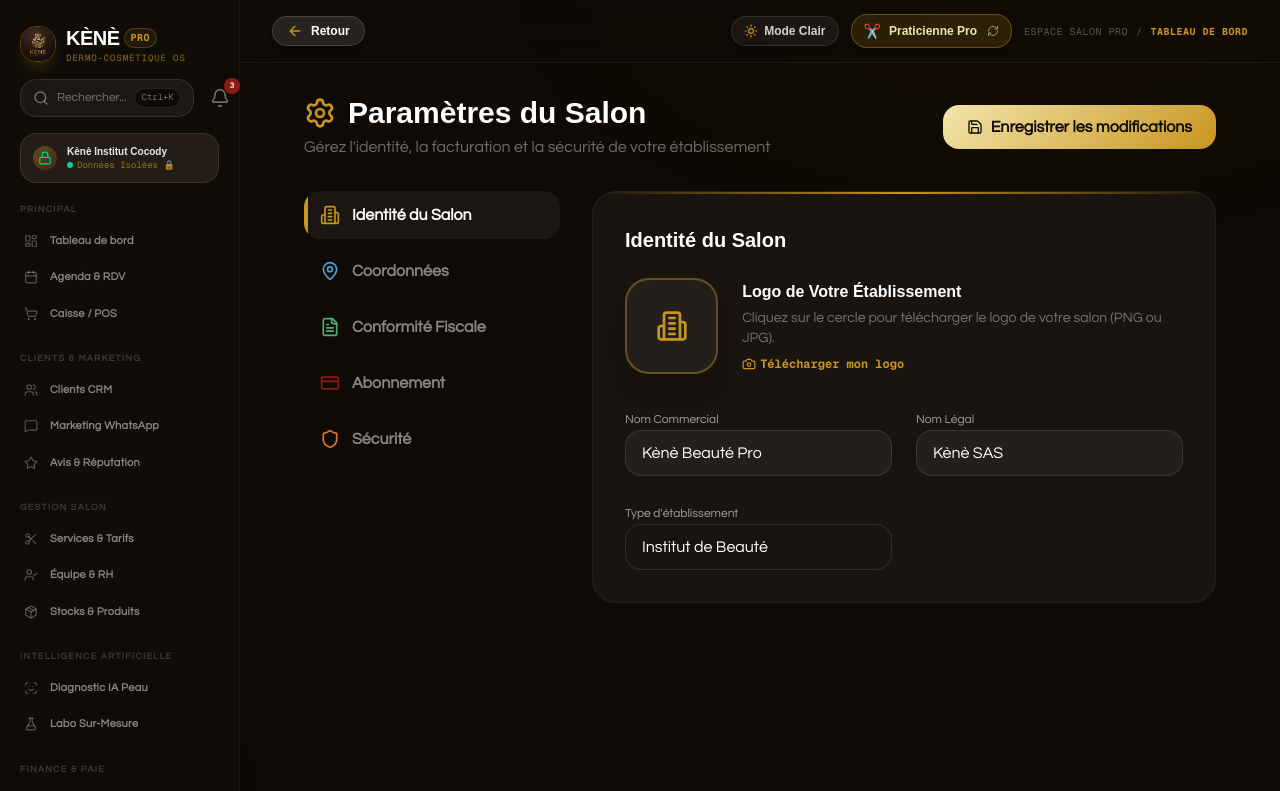
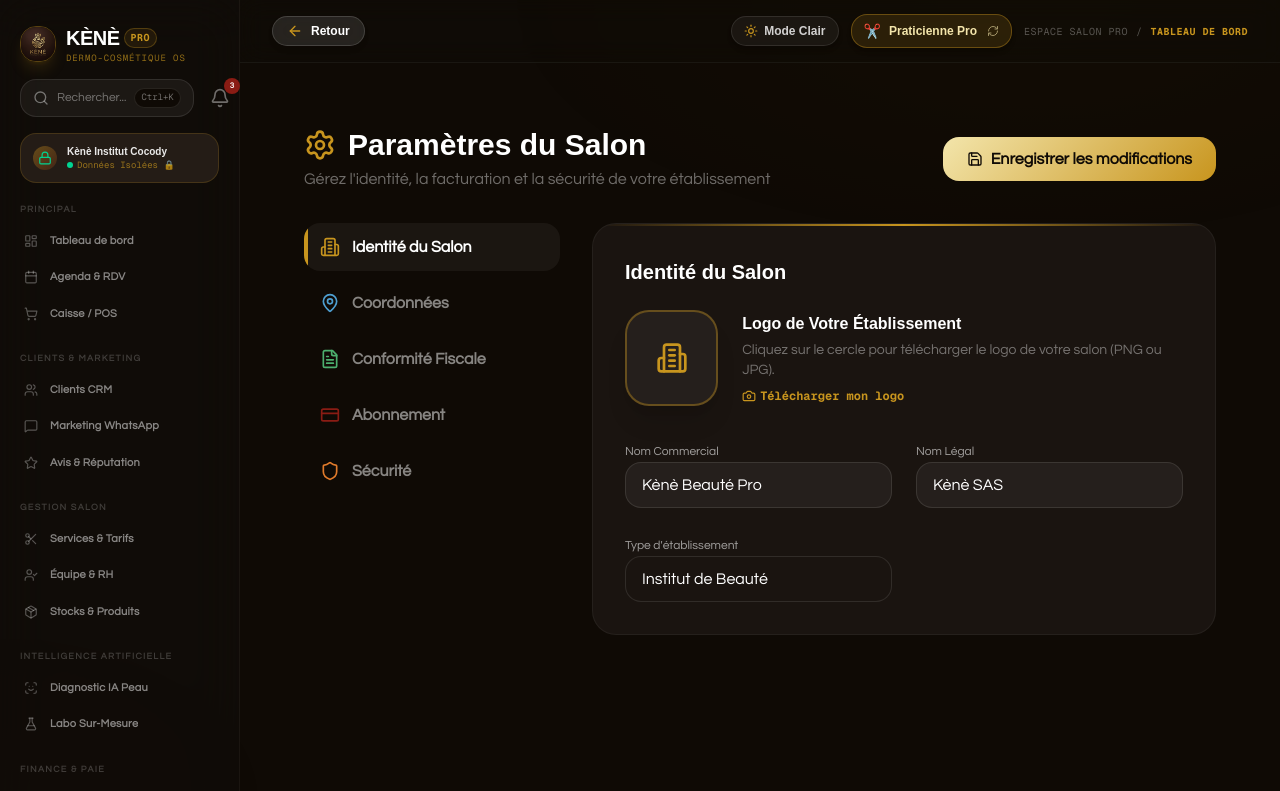
Before and after one commit to Fenezara/kene-os, a Next.js app: page /settings in a window 1280 px wide. Shown: the top 791 px of the page. Built offline with nearby package versions, Linux system fonts and the light colour scheme; a web font is replaced by a local one.

Commit message:
fix: Synchronize header navigation bar scrolling with page interface across all layouts

```diff
--- a/src/app/(client)/layout.tsx
+++ b/src/app/(client)/layout.tsx
@@ -41,8 +41,8 @@ export default function ClientLayout({
   return (
     <div className="min-h-screen bg-[#0F0A05] text-white flex flex-col font-sans selection:bg-[var(--gold-kene)] selection:text-[#0F0A05]">
 
-      {/* --- RESPONSIVE HEADER --- */}
-      <header className="h-16 bg-[#1A1410]/95 border-b border-white/10 px-4 md:px-8 flex items-center justify-between sticky top-0 z-50 backdrop-blur-md w-full shadow-lg">
+      {/* --- RESPONSIVE HEADER (SCROLLS NATURALLY WITH PAGE INTERFACE) --- */}
+      <header className="h-16 bg-[#1A1410] border-b border-white/10 px-4 md:px-8 flex items-center justify-between w-full shadow-lg z-30">
         <div className="max-w-7xl w-full mx-auto flex items-center justify-between">
 
           {/* Left Logo & Back Button */}
--- a/src/app/(pro)/layout.tsx
+++ b/src/app/(pro)/layout.tsx
@@ -172,8 +172,8 @@ export default function ProLayout({ children }: { children: React.ReactNode }) {
         </div>
       </aside>
 
-      {/* ─── MOBILE HEADER + DRAWER ─── */}
-      <div className="md:hidden fixed top-0 left-0 right-0 z-50 flex items-center justify-between px-4 h-14 bg-[#110D09]/90 backdrop-blur-xl border-b border-white/5">
+      {/* ─── MOBILE HEADER + DRAWER (SCROLLS NATURALLY WITH INTERFACE) ─── */}
+      <div className="md:hidden flex items-center justify-between px-4 h-14 bg-[#110D09] border-b border-white/5 w-full shrink-0 z-30">
         <div className="flex items-center gap-2">
           <button
             onClick={() => router.back()}
@@ -219,8 +219,8 @@ export default function ProLayout({ children }: { children: React.ReactNode }) {
         )}
       </AnimatePresence>
 
-      {/* ─── MAIN CONTENT ─── */}
-      <main className="relative z-10 flex-1 flex flex-col min-h-screen overflow-hidden">
+      {/* ─── MAIN CONTENT CONTAINER (SYNCHRONIZED SCROLL) ─── */}
+      <main className="relative z-10 flex-1 flex flex-col min-h-screen overflow-y-auto">
         {/* Top Navigation Header with Universal Back Button & Role Switcher */}
         <div className="hidden md:flex items-center justify-between px-8 py-3.5 border-b border-white/5 bg-[#110D09]/40 backdrop-blur-md">
           <BackButton fallbackUrl="/dashboard" />
@@ -238,7 +238,7 @@ export default function ProLayout({ children }: { children: React.ReactNode }) {
           </div>
         </div>
 
-        <div className="flex-1 overflow-y-auto pt-14 md:pt-0 p-5 md:p-8">
+        <div className="flex-1 p-5 md:p-8">
           {children}
         </div>
       </main>
```
